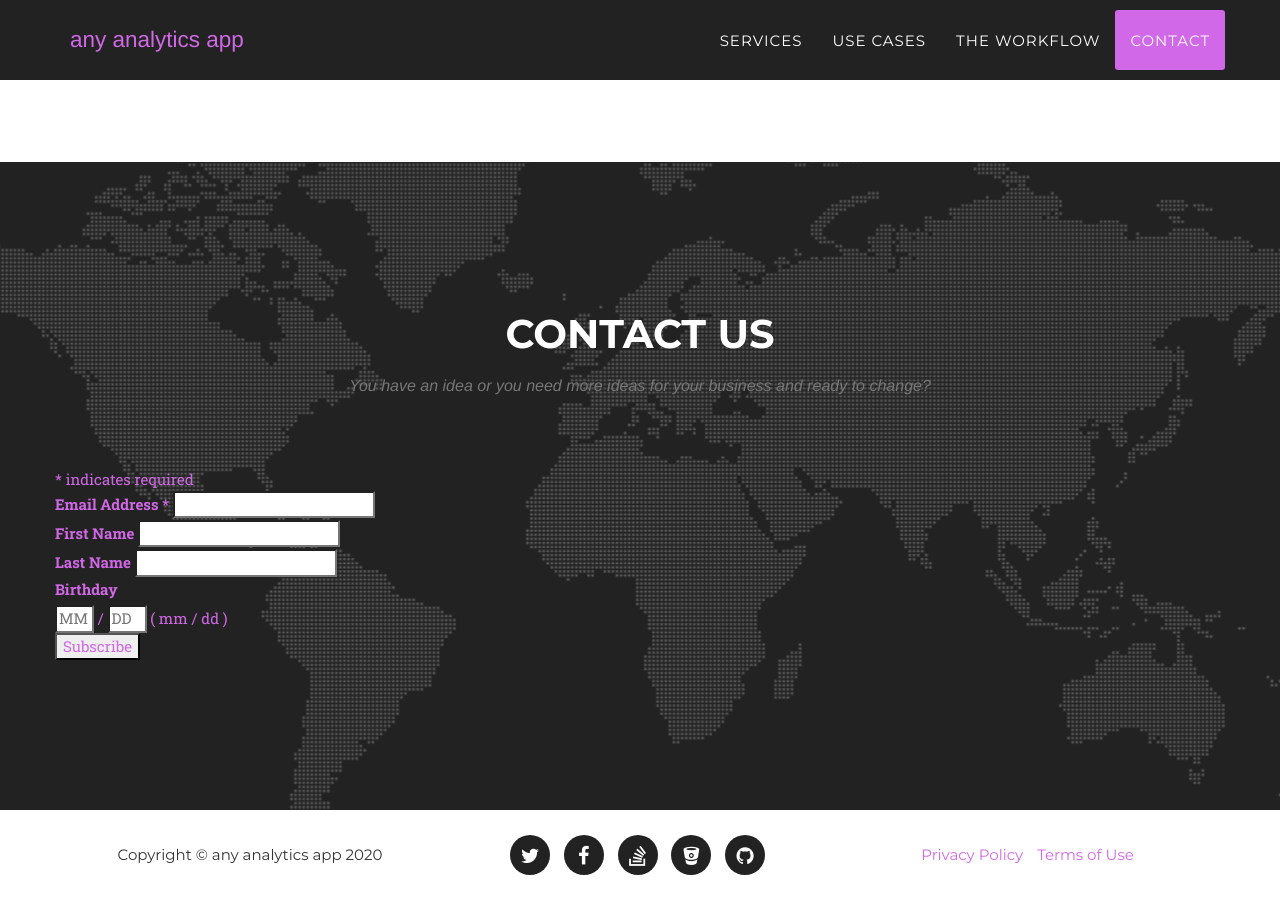
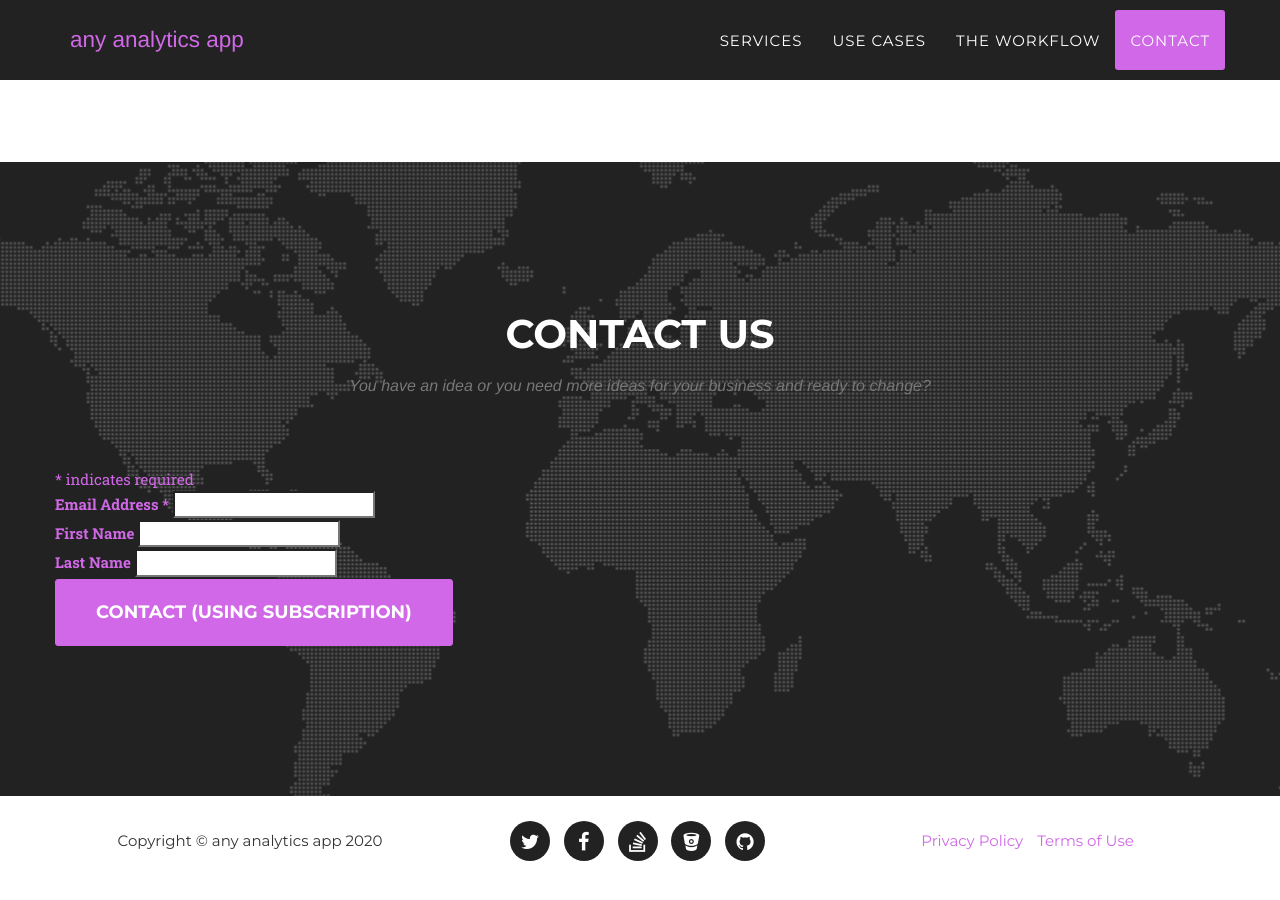
Before and after one commit to anyanalyticsapp/landing, a Jekyll site: the page built from index.html, in a window 1280 px wide and 900 px high, scrolled down 5268 px. Built offline with Jekyll 4.4.1, drawn with Linux system fonts in a browser that asks for light colours; some web fonts are replaced; comment, search, counter and statistics services are not loaded.

Commit message:
modfiy contact page

```diff
--- a/_includes/contact.html
+++ b/_includes/contact.html
@@ -63,14 +63,14 @@
                                 <label for="mce-LNAME">Last Name </label>
                                 <input type="text" value="" name="LNAME" class="" id="mce-LNAME">
                             </div>
-                            <div class="mc-field-group size1of2">
+                            <!-- <div class="mc-field-group size1of2">
                                 <label for="mce-BIRTHDAY-month">Birthday </label>
                                 <div class="datefield">
                                     <span class="subfield monthfield"><input class="birthday " type="text" pattern="[0-9]*" value="" placeholder="MM" size="2" maxlength="2" name="BIRTHDAY[month]" id="mce-BIRTHDAY-month"></span> /
                                     <span class="subfield dayfield"><input class="birthday " type="text" pattern="[0-9]*" value="" placeholder="DD" size="2" maxlength="2" name="BIRTHDAY[day]" id="mce-BIRTHDAY-day"></span>
                                     <span class="small-meta nowrap">( mm / dd )</span>
                                 </div>
-                            </div>
+                            </div>	 -->
                             <div id="mce-responses" class="clear">
                                     <div class="response" id="mce-error-response" style="display:none"></div>
                                     <div class="response" id="mce-success-response" style="display:none"></div>
@@ -78,7 +78,7 @@
                                 <div style="position: absolute; left: -5000px;" aria-hidden="true"><input type="text" name="b_6013ad05e0686f54c1102fde6_063f5b0e2d" tabindex="-1" value=""></div>
                                 <div class="clear">
                                     <!-- <input type="submit" value="Subscribe" name="subscribe" id="mc-embedded-subscribe" class="button"> -->
-                                    <input type="submit" value="Subscribe" name="subscribe" id="mc-embedded-subscribe" class="button">
+                                    <input type="submit" value="Contact (using Subscription)" name="subscribe" id="mc-embedded-subscribe" class="page-scroll btn btn-xl">
                                     <!-- <input type="submit" value="Send" name="subscribe" id="mc-embedded-subscribe" class="page-scroll"> -->
                                 </div>
                                 </div>
```
